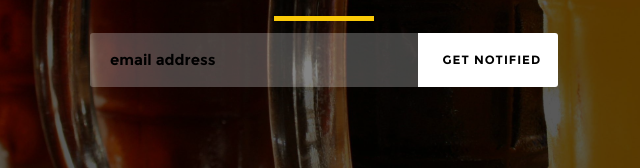
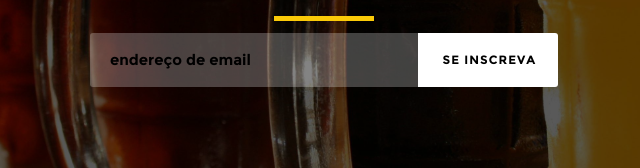
Before and after one commit to bybrandt/beer-loot, a plain HTML site: page index.html in a window 1280 px wide. Shown: the part 456-624 px from the top of the page, 316-956 px from the left. Drawn offline with Linux system fonts and the light colour scheme; some packages are replaced by stand-ins of ours.

Commit message:
changed some labels to portuguese

```diff
--- a/index.html
+++ b/index.html
@@ -68,9 +68,9 @@
 
                   <form id="mc-form" class="group">
 
-               		<input type="email" value="" name="EMAIL" class="email" id="mce-EMAIL" placeholder="email address" required>
+               		<input type="email" value="" name="EMAIL" class="email" id="mce-EMAIL" placeholder="endereço de email" required>
 
-                     <input type="submit" value="Get Notified" name="subscribe" class="button">
+                     <input type="submit" value="Se Inscreva" name="subscribe" class="button">
 
                      <label for="mce-EMAIL" class="subscribe-message"></label>
 
```
